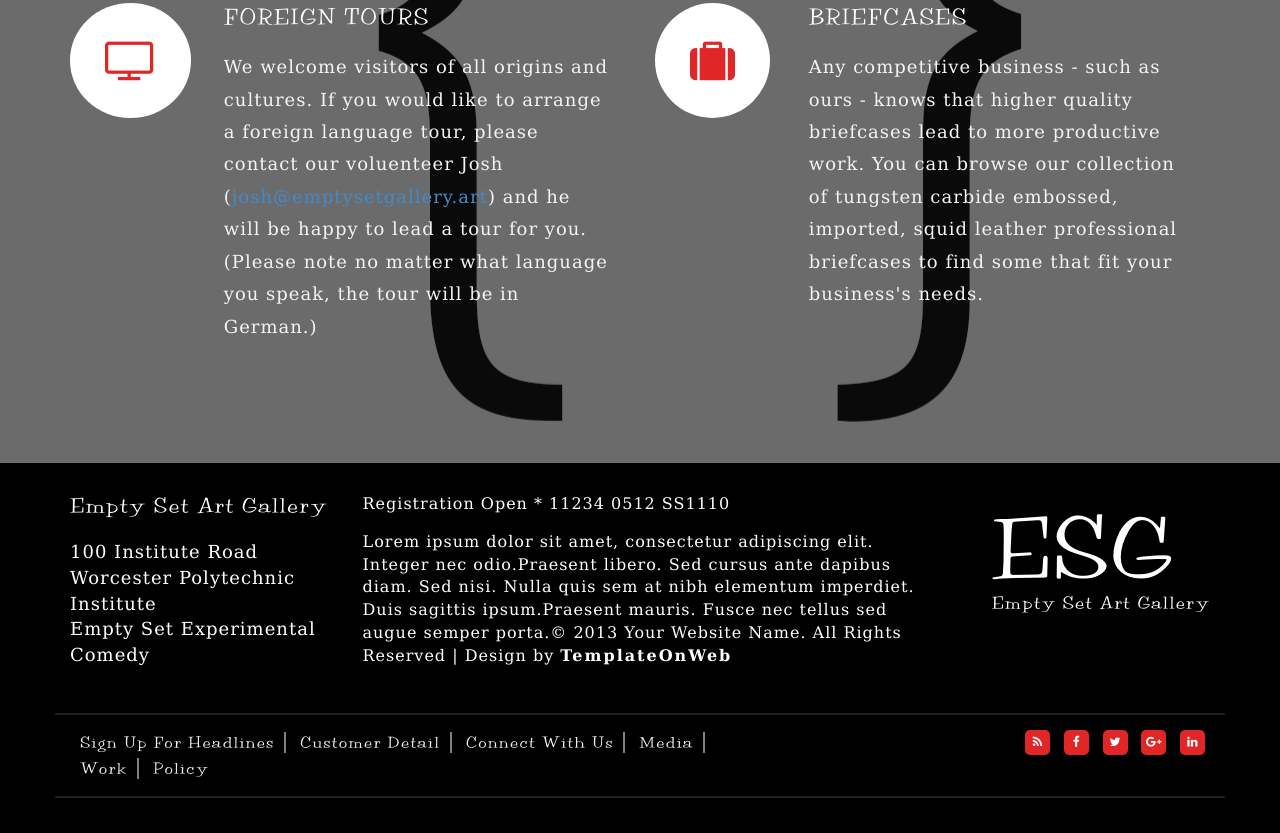
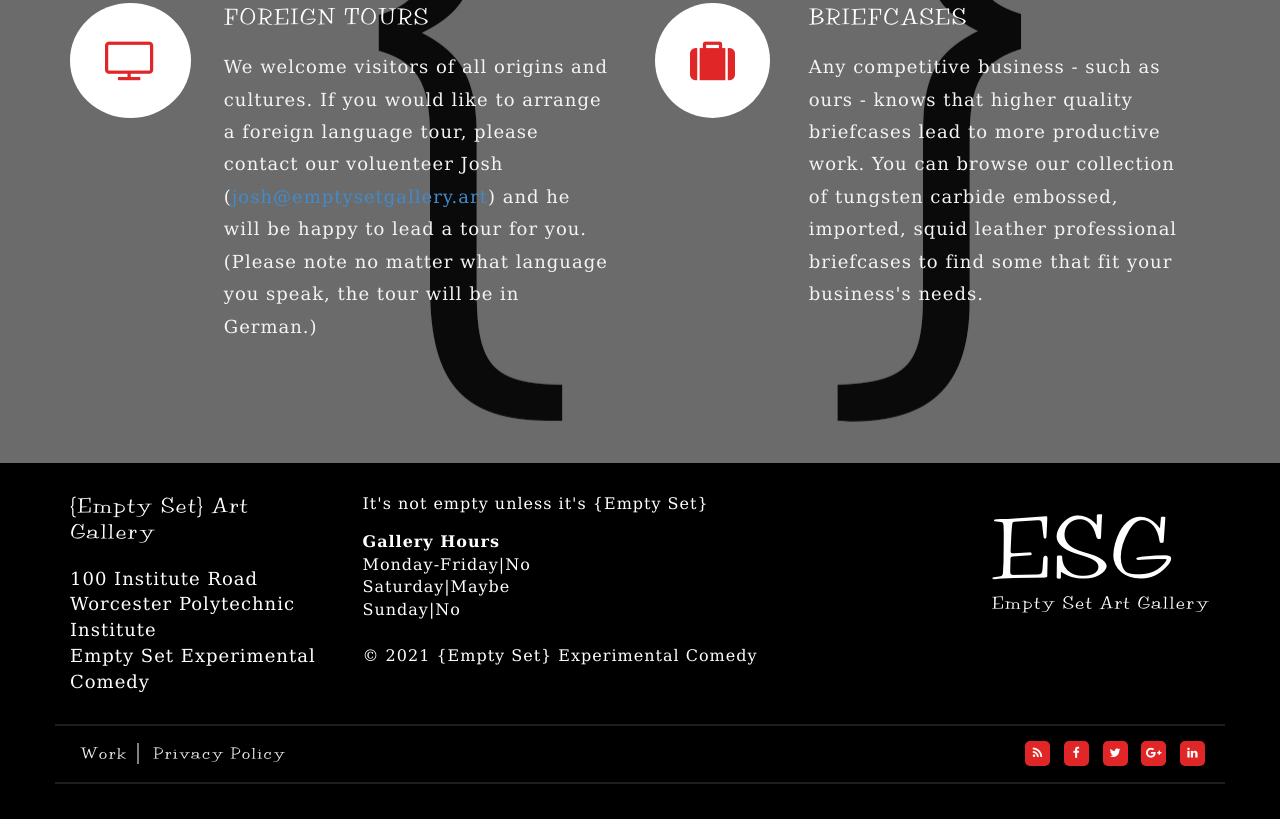
Before and after one commit to trbouwens/emptysetgallery, a plain HTML site: page paintgallery.html in a window 1280 px wide. Shown: the part 1579-2412 px from the top of the page. Drawn offline with Linux system fonts and the light colour scheme; a web font is replaced by a local one.

Commit message:
fix some bugs

```diff
--- a/paintgallery.html
+++ b/paintgallery.html
@@ -36,7 +36,7 @@
               <div class="collapse navbar-collapse clearfix" id="bs-example-navbar-collapse-1">
                   <ul class="nav navbar-nav navbar-right">
                       <li>
-                          <a class="tag_menu_1 active_tab" href="index.html">HOMEPAGE</a>
+                          <a class="tag_menu" href="index.html">HOMEPAGE</a>
                       </li>
 
 					  <li>
@@ -48,7 +48,7 @@
                       </li>
 
   					<li>
-                          <a class="tag_menu" href="collection.html">CATEGORIES</a>
+                          <a class="tag_menu_1 active_tab" href="collection.html">CATEGORIES</a>
                       </li>
 
   					<li>
@@ -193,7 +193,6 @@
  </div>
  </div>
 </section>
-
 <section id="footer">
  <div class="container">
   <div class="row">
@@ -201,14 +200,16 @@
     <div class="footer_1 clearfix">
 	  <div class="col-sm-3">
 	   <div class="footer_1_left">
-	    <h3>Empty Set Art Gallery</h3>
+	    <h3>{Empty Set} Art Gallery</h3>
 		<p>100 Institute Road<br>Worcester Polytechnic Institute<br>Empty Set Experimental Comedy</p>
 	   </div>
 	  </div>
 	  <div class="col-sm-6">
 	   <div class="footer_3 clearfix">
-	 <p> Registration Open * 11234 0512 SS1110 </p>
-	 <p>Lorem ipsum dolor sit amet, consectetur adipiscing elit. Integer nec odio.Praesent libero. Sed cursus ante dapibus diam. Sed nisi. Nulla quis sem at nibh elementum imperdiet. Duis sagittis ipsum.Praesent mauris. Fusce nec tellus sed augue semper porta.© 2013 Your Website Name. All Rights Reserved | Design by <a href="http://www.templateonweb.com">TemplateOnWeb</a></p>
+	 <p id="slogan">"Spend money. Live better."</p>
+     <!--slogans-->
+     <script src="js/slogans.js"></script>
+	 <p><b>Gallery Hours</b><br>Monday-Friday|No<br>Saturday|Maybe<br>Sunday|No<br><br>© 2021 {Empty Set} Experimental Comedy</a></p>
 	</div>
 	  </div>
 	  <div class="col-sm-3">
@@ -220,12 +221,8 @@
 	<div class="footer_2 clearfix">
 	  <div class="col-sm-7">
 	   <div class="footer_2_left">
-	  <a href="#">Sign Up For Headlines</a>
-		<a href="#">Customer Detail</a>
-		<a href="#">Connect With Us</a>
-		<a href="#">Media</a>
-		<a href="#">Work</a>
-		<a class="border_none_1" href="#">Policy</a>
+		<a href="work.html">Work</a>
+		<a class="border_none_1" href="https://blog.hubspot.com/hubfs/Shrug-Emoji.jpg">Privacy Policy</a>
 	   </div>
 	  </div>
 	  <div class="col-sm-5">
```
Also changed, not shown: collection.html (+1 -1 lines).
